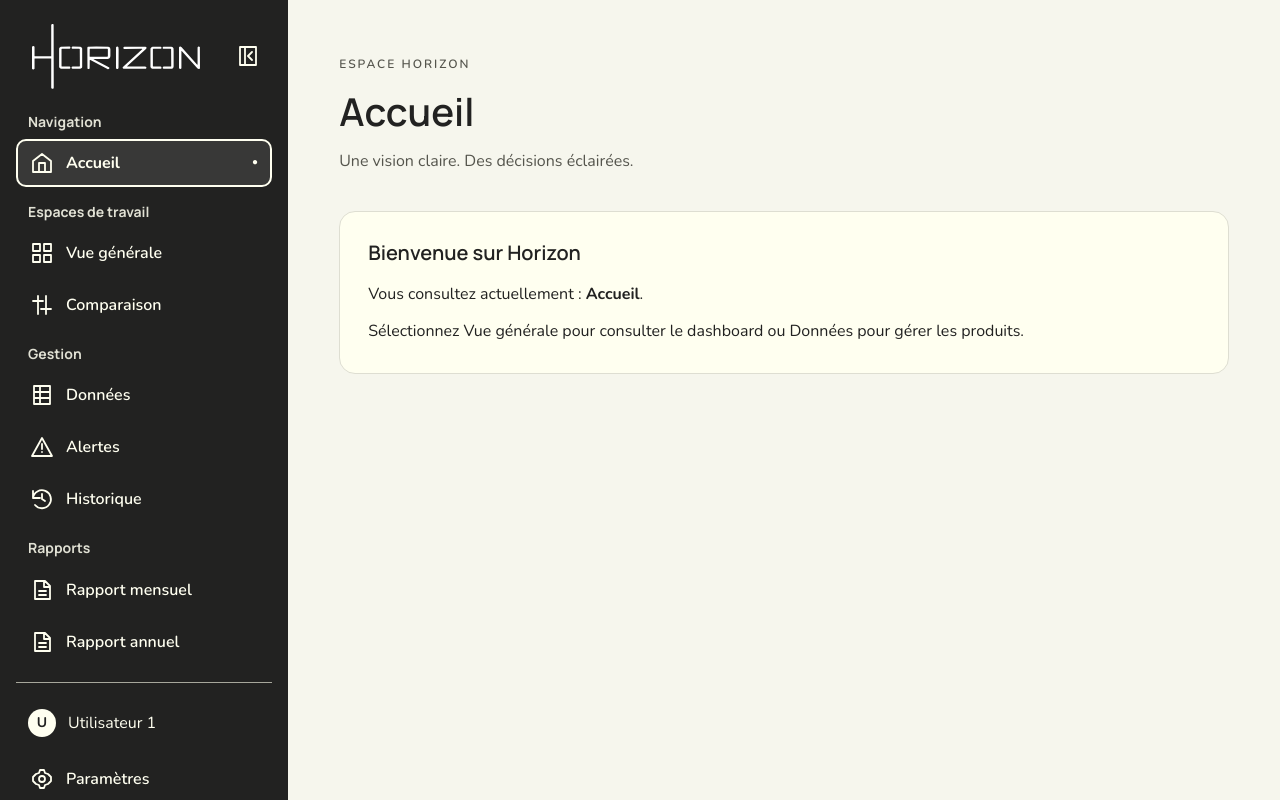
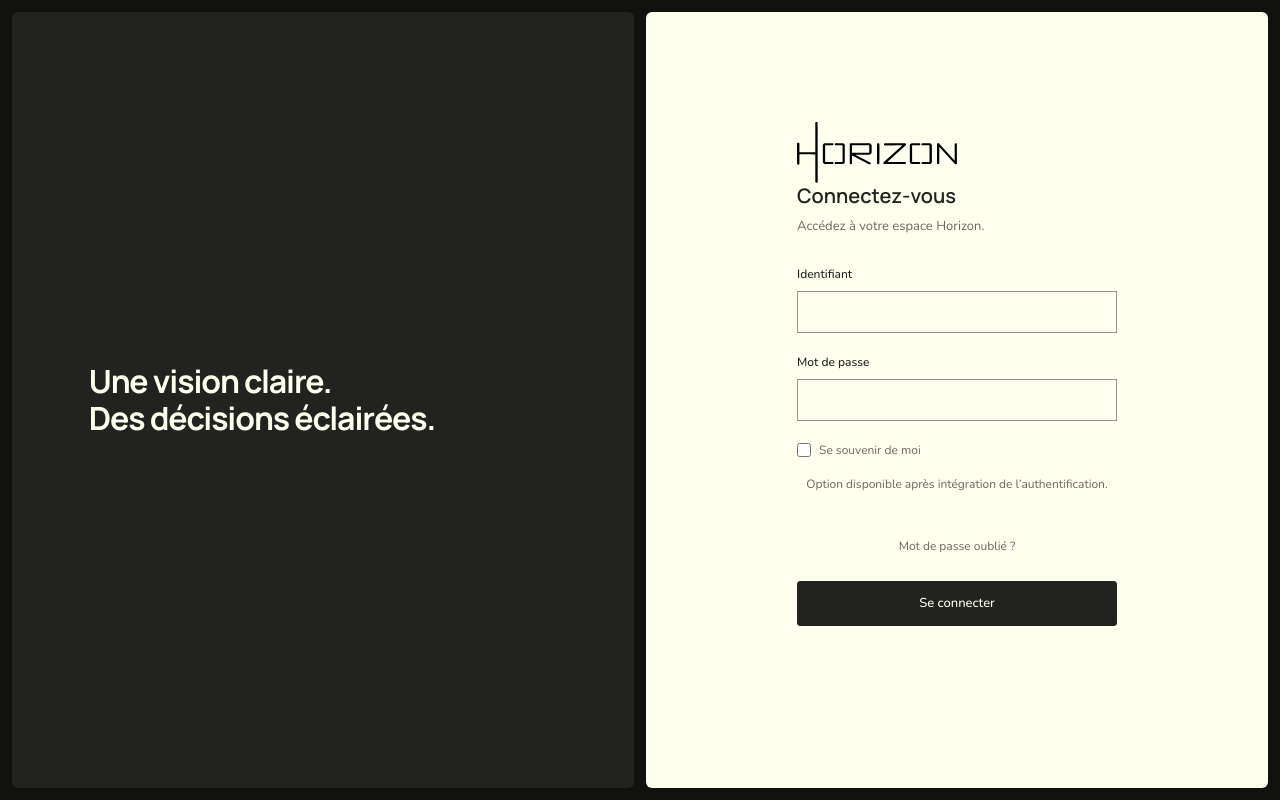
Before and after one commit to Rasolofoharilala/inviso-horizon, a React (Vite) app in the folder frontend/: page / in a window 1280 px wide. Built offline with nearby package versions, Linux system fonts and the light colour scheme.

Commit message:
feat(frontend): afficher le login au démarrage et ouvrir l'accueil après connexion de démonstration

```diff
--- a/frontend/src/App.tsx
+++ b/frontend/src/App.tsx
@@ -3,11 +3,11 @@ import HomePage from './pages/HomePage'
 import LoginPage from './pages/LoginPage'
 
 export default function App() {
-  const [showHome, setShowHome] = useState(true)
+  const [showHome, setShowHome] = useState(false)
 
   return showHome ? (
     <HomePage onLogout={() => setShowHome(false)} />
   ) : (
-    <LoginPage />
+    <LoginPage onLogin={() => setShowHome(true)} />
   )
 }
--- a/frontend/src/pages/LoginPage.tsx
+++ b/frontend/src/pages/LoginPage.tsx
@@ -1,9 +1,13 @@
 import { useState } from 'react'
 import type { FormEvent } from 'react'
+import logoLogin from '../assets/logo-login.svg'
 import './LoginPage.css'
-import logoLogin from '../assets/logo-login.svg'
 
-export default function LoginPage() {
+type LoginPageProps = {
+  onLogin: () => void
+}
+
+export default function LoginPage({ onLogin }: LoginPageProps) {
   const [identifier, setIdentifier] = useState('')
   const [password, setPassword] = useState('')
   const [rememberMe, setRememberMe] = useState(false)
@@ -11,7 +15,16 @@ export default function LoginPage() {
 
   function handleSubmit(event: FormEvent<HTMLFormElement>) {
     event.preventDefault()
-    setMessage('Formulaire valide. Connexion au serveur à intégrer.')
+
+    if (!identifier.trim() || !password.trim()) {
+      setMessage(
+        'Veuillez renseigner votre identifiant et votre mot de passe.',
+      )
+      return
+    }
+
+    // Parcours de démonstration, sans authentification backend.
+    onLogin()
   }
 
   return (
@@ -26,7 +39,11 @@ export default function LoginPage() {
 
       <section className="login-panel" aria-labelledby="login-heading">
         <div className="login-content">
-         <img src={logoLogin} alt="Horizon" className="login-logo-image" />
+          <img
+            src={logoLogin}
+            alt="Horizon"
+            className="login-logo-image"
+          />
 
           <header className="login-header">
             <h2 id="login-heading">Connectez-vous</h2>
@@ -41,6 +58,8 @@ export default function LoginPage() {
                 name="identifier"
                 type="text"
                 autoComplete="username"
+                autoCapitalize="none"
+                spellCheck={false}
                 value={identifier}
                 onChange={(event) => {
                   setIdentifier(event.target.value)
@@ -72,9 +91,14 @@ export default function LoginPage() {
                 type="checkbox"
                 checked={rememberMe}
                 onChange={(event) => setRememberMe(event.target.checked)}
+                aria-describedby="remember-help"
               />
               <span>Se souvenir de moi</span>
             </label>
+
+            <p id="remember-help" className="login-message">
+              Option disponible après intégration de l’authentification.
+            </p>
 
             <button
               className="login-forgot"
```
